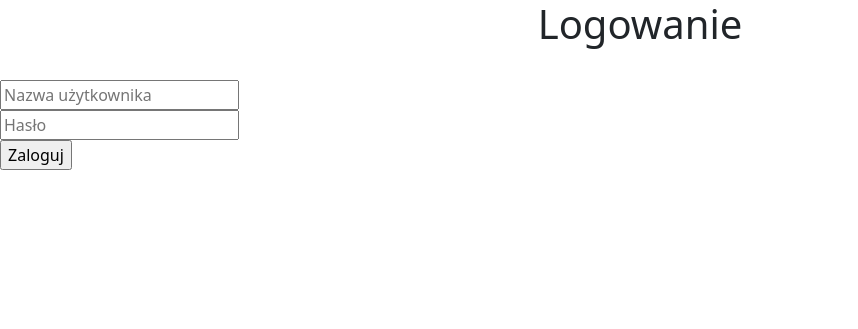
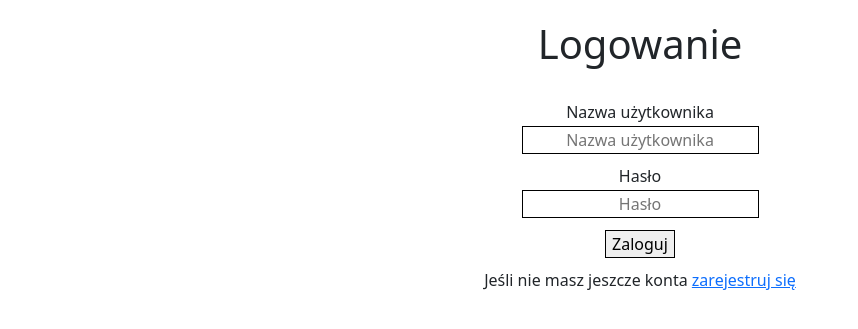
Before and after one commit to AndrzejStarzyk/WiBIT, a Flask app: page /login in a window 1280 px wide. Shown: the top 329 px of the page, without its empty margins (0-858 px from the left). Run offline with Flask 3, Linux system fonts and the light colour scheme; parts of the project's set-up code (start-up, migrations or seed data) failed here and were passed over.

Commit message:
auth frontend update

```diff
--- a/app/app.py
+++ b/app/app.py
@@ -25,6 +25,7 @@ eval_recommender = EvalRecommender()
 mongo_utils = MongoUtils()
 
 users = mongo_utils.get_collection('users')
+user_name = None
 
 
 @login_manager.user_loader
@@ -51,7 +52,7 @@ class LoginForm(FlaskForm):
 
 @app.route('/', methods=['GET', 'POST'])
 def show_home():
-    return render_template("home.html")
+    return render_template("home.html", user_name=user_name)
 
 
 @app.route('/map')
@@ -71,6 +72,8 @@ def login():
             curr_user = User(**user)
             if bcrypt.check_password_hash(curr_user.password, login_password):
                 login_user(curr_user, duration=timedelta(days=1))
+                global user_name
+                user_name = curr_user.login
                 return redirect(url_for('show_home'))
             else:
                 print("WRONG PASSWORD")
@@ -103,6 +106,13 @@ def registration():
                     user = User(**raw_usr)
                     users.insert_one(user.to_bson())
 
+                    user = users.find_one({"login": new_login})
+                    curr_user = User(**user)
+                    login_user(curr_user, duration=timedelta(days=1))
+                    global user_name
+                    user_name = curr_user.login
+                    return redirect(url_for('show_home'))
+
                 except ValidationError as e:
                     print(e)
             else:
@@ -118,7 +128,9 @@ def registration():
 @login_required
 def logout():
     logout_user()
-    return redirect(url_for('login'))
+    global user_name
+    user_name = None
+    return redirect(url_for('show_home'))
 
 
 # for tests only
--- a/app/static/style/style.css
+++ b/app/static/style/style.css
@@ -12,6 +12,10 @@ h1, h2, h3{
     font-size: medium;
     color: black;
     border: 1px solid black;
+}
+
+body{
+    padding: 20px;
 }
 
 /* default page */
@@ -140,3 +144,21 @@ h1, h2, h3{
 .span-label{
     margin: auto 3vw auto 3vw;
 }
+
+.auth-form{
+    text-align: center;
+}
+
+.auth-form form input{
+    margin: 2px 10px 10px 10px;
+    text-align: center;
+    border: 1px solid black;
+}
+
+
+.user-top-bar{
+    width: 100%;
+    margin-bottom: 20px;
+    text-align: right;
+
+}
--- a/app/templates/authentication/login.html
+++ b/app/templates/authentication/login.html
@@ -5,18 +5,22 @@
 {% endblock %}
 
 {% block body %}
-    <div class>
-        <div class>
-            <div class>
+    <div class="auth-form">
         <h1>Logowanie</h1>
         <form method="POST" action="">
             {{ form.hidden_tag() }} <br>
+            Nazwa użytkownika <br>
             {{ form.username }} <br>
+            Hasło <br>
             {{ form.password }} <br>
             {{ form.submit }} <br>
         </form>
-            </div>
-        </div>
+
+        <p>Jeśli nie masz jeszcze konta
+            <a href="{{url_for('registration')}}"> zarejestruj się </a>
+        </p>
+
+
     </div>
 
 {% endblock %}
--- a/app/templates/base.html
+++ b/app/templates/base.html
@@ -13,7 +13,6 @@
   </head>
 
   <body>
-  <nav>  </nav>
 
     {% block body %}{% endblock %}
 
--- a/app/templates/choose_page.html
+++ b/app/templates/choose_page.html
@@ -4,7 +4,7 @@
 {% endblock %}
 
 {% block body %}
-<body>
+<div>
     <h1>Wybór kategorii atrakcji turystycznych</h1>
     <div class="form" id="main_category_form">
         <div class="container">
@@ -73,5 +73,5 @@
             document.querySelector("#subcategory_form").style.display = "block";
         }
     </script>
-</body>
+</div>
 {% endblock %}
--- a/app/templates/choose_start_date.html
+++ b/app/templates/choose_start_date.html
@@ -4,11 +4,11 @@
 {% endblock %}
 
 {% block body %}
-<body>
+<div>
     <form method="POST" class="centered-form">
         <label for="start_date"> Wybierz datę rozpoczęcia wycieczki</label>
         <input type="date" id="start_date" name="start_date" value="{{tomorrow}}">
         <input type="submit" value="dalej" class="base-button">
     </form>
-</body>
+</div>
 {% endblock %}
--- a/app/templates/schedule.html
+++ b/app/templates/schedule.html
@@ -4,7 +4,7 @@
 {% endblock %}
 
 {% block body %}
-<body>
+<div>
     <form id="schedule-form" class="centered-form" method="POST">
         {% for date in dates %}
         <div class="one-line">
@@ -18,5 +18,5 @@
         {% endfor %}
         <input type="submit" value="dalej" class="base-button">
     </form>
-</body>
+</div>
 {% endblock %}
--- a/app/templates/suggested_page.html
+++ b/app/templates/suggested_page.html
@@ -5,7 +5,7 @@
 {% endblock %}
 
 {% block body %}
-<body>
+<div>
     <div class="row">
         <div class="big-map col-12 col-lg-8">
             {{ map_html|safe }}
@@ -39,5 +39,6 @@
 
         </div>
     </div>
+</div>
 
 {% endblock %}
--- a/app/templates/visit_duration_form.html
+++ b/app/templates/visit_duration_form.html
@@ -4,7 +4,7 @@
 {% endblock %}
 
 {% block body %}
-<body>
+<div>
     <h1>Wybór długości wycieczki</h1>
     <form method="POST" id="duration_form">
         <select name="duration_dropdown" required>
@@ -16,5 +16,5 @@
         <br><br>
         <input type="submit" value="dalej" class="base-button">
     </form>
-</body>
+</div>
 {% endblock %}
```
Also changed, not shown: app/templates/authentication/registration.html (+9 -5 lines), app/templates/home.html (+14 -2 lines). Lines whose indentation alone changed are shown as unchanged.
